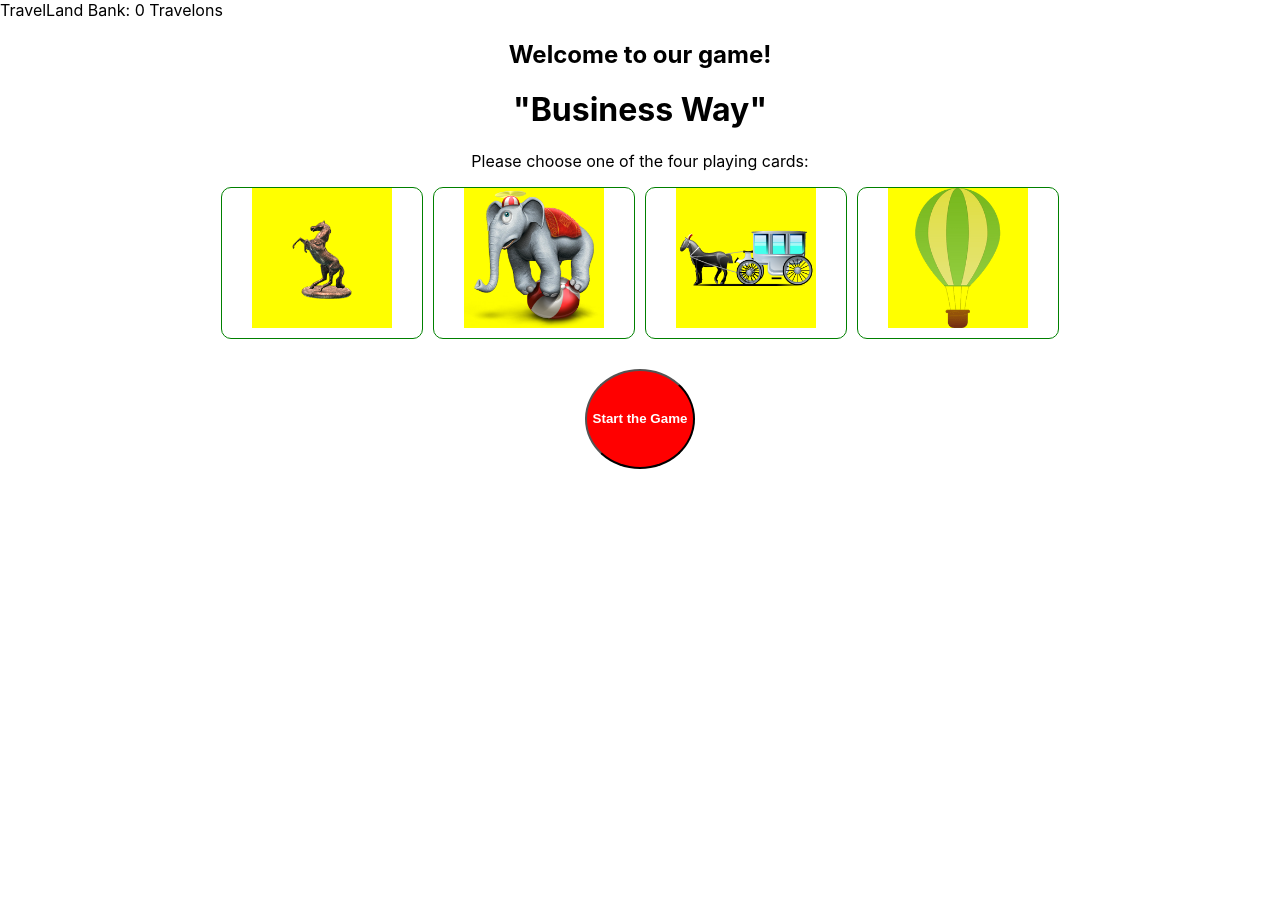
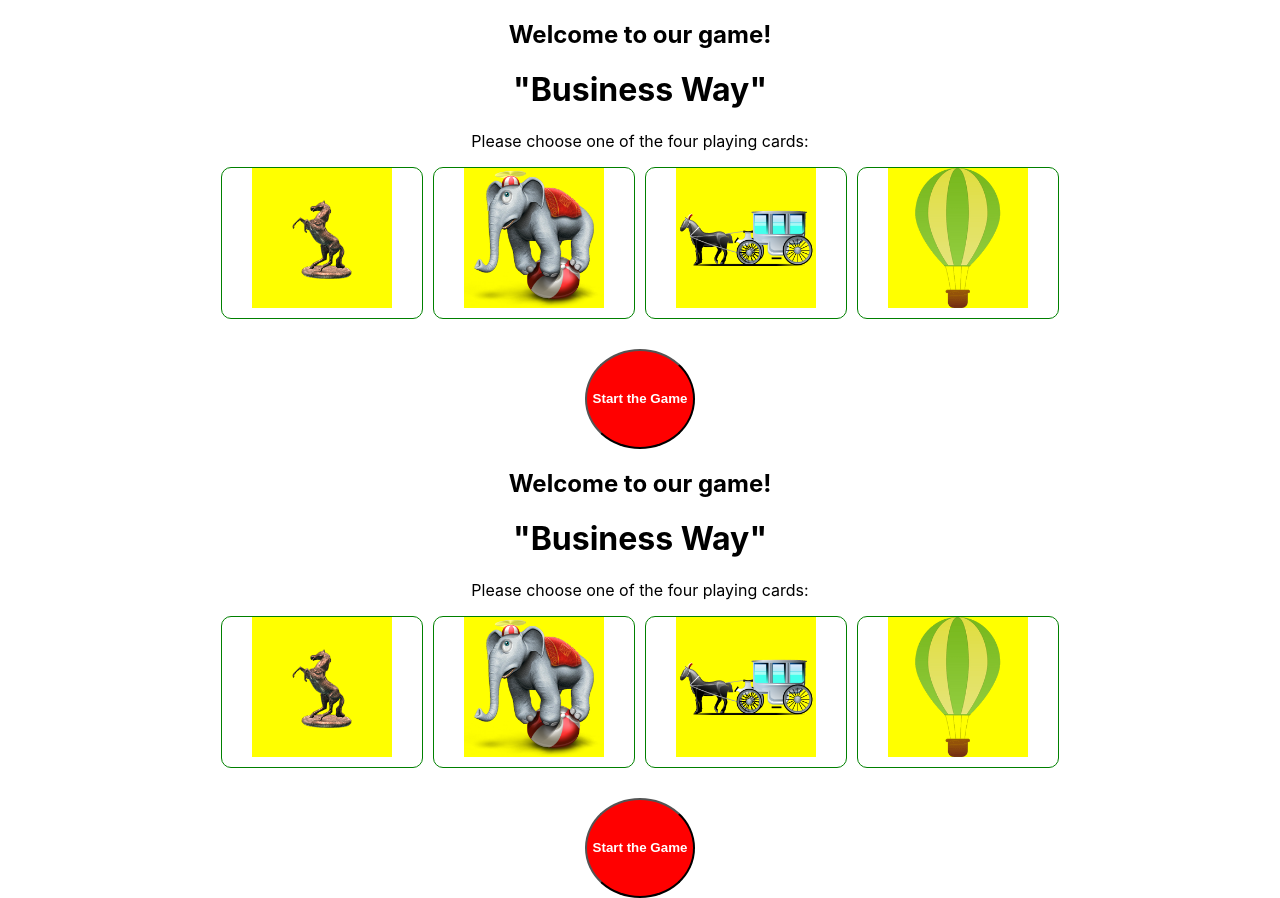
Before and after one commit to spokas40/ATS3-5-20231024, a React (Create React App) app: page / in a window 1280 px wide. Before the commit the page ends 800 px from the top, so only its background shows below. Built offline with nearby package versions, Linux system fonts and the light colour scheme.

Commit message:
20231102_02-23
Sutvarkytas lėšų atvaizdavimas banko ižde ir žaidėjo piniginėje.

```diff
--- a/src/App.js
+++ b/src/App.js
@@ -21,9 +21,7 @@ const App = () => {
                     {!gameStarted ? (
                         <Login onStartGame={() => setGameStarted(true)} />
                     ) : (
-                        <PlayerWallet balance={playerBalance} onBalanceChange={handleBalanceChange}>
-                            <GameBoard />
-                        </PlayerWallet>
+                        React.cloneElement(<GameBoard />, { playerBalance, handleBalanceChange })
                     )}
                 </div>
             </TravelLandBank>
--- /dev/null
+++ b/src/components/BankBalanceDisplay.js
@@ -0,0 +1,14 @@
+import React from 'react';
+import { useBank } from './TravelLandBank.js';
+
+const BankBalanceDisplay = () => {
+    const { bankBalance } = useBank();
+
+    return (
+        <div className="travelLandBank">
+            TravelLand Bank: {bankBalance} Travelons
+        </div>
+    );
+};
+
+export default BankBalanceDisplay;
--- a/src/components/GameBoard.js
+++ b/src/components/GameBoard.js
@@ -11,6 +11,7 @@ import ballonImage from '../images/ballon.png';
 import { calculateNewPosition } from './CardMover.js';
 import PlayerWallet from "./PlayerWallet.js";
 import TravelLandBank, { useBank } from './TravelLandBank.js';
+import BankBalanceDisplay from './BankBalanceDisplay.js';
 import { useWallet } from "../WalletProvider.js";
 
 const GameBoard = () => {
@@ -183,7 +184,7 @@ const GameBoard = () => {
                     {/* 2nd row */}
                     <div className="cell cell-with-border bankBuild" data-value="18"></div>
                     <div className="cell" data-value="100">
-                        <TravelLandBank />
+                        <BankBalanceDisplay />
                     </div>
                     <div className="cell" data-value="101">
                         <PlayerWallet balance={playerBalance} />
--- a/src/components/TravelLandBank.js
+++ b/src/components/TravelLandBank.js
@@ -12,8 +12,8 @@ function TravelLandBank({ children }) {
 
     return (
         <BankContext.Provider value={{ bankBalance, depositToBank }}>
-            <div className="travelLandBank">
-                TravelLand Bank: {bankBalance} Travelons
+            <div>
+                {children}
             </div>
             {children}
         </BankContext.Provider>
```
